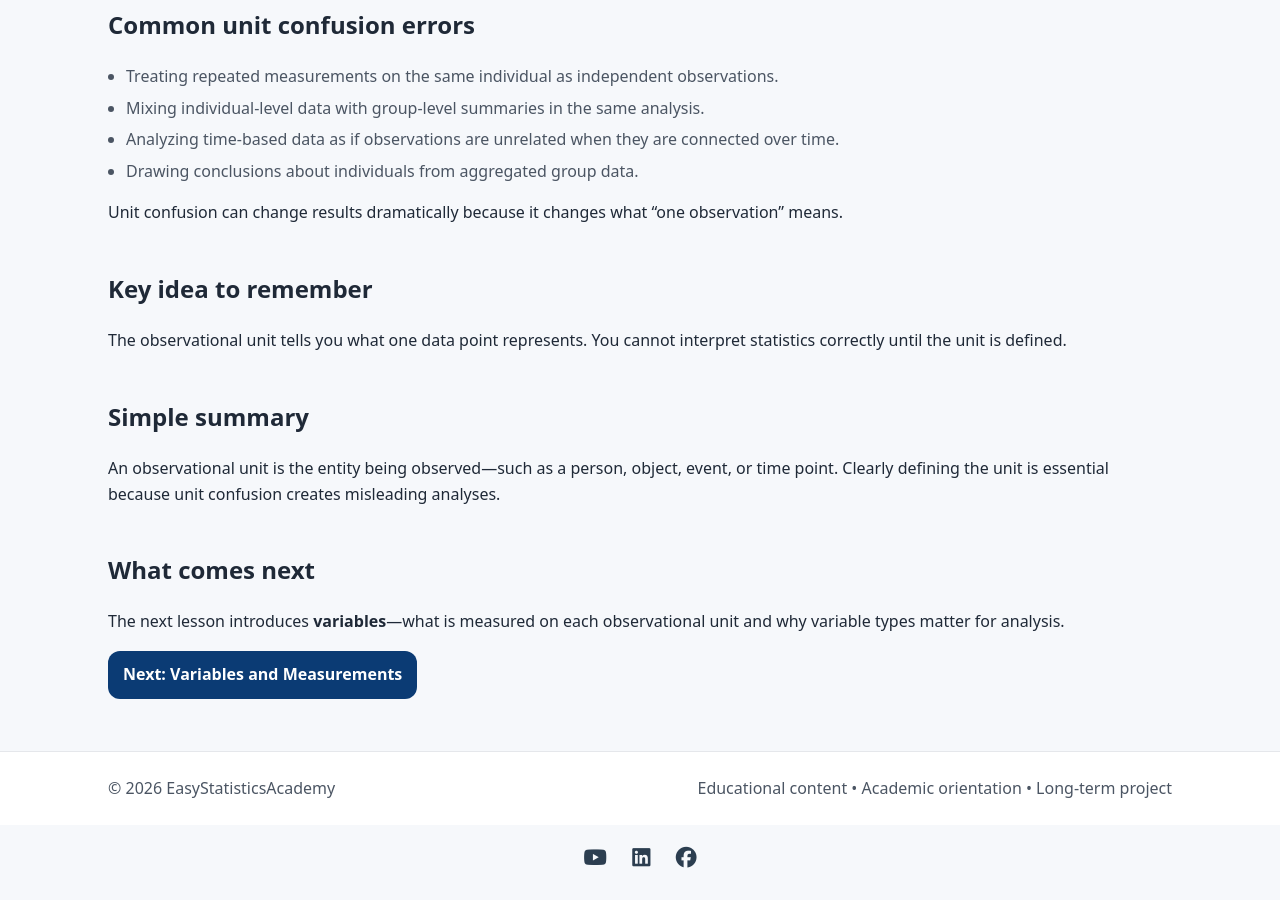
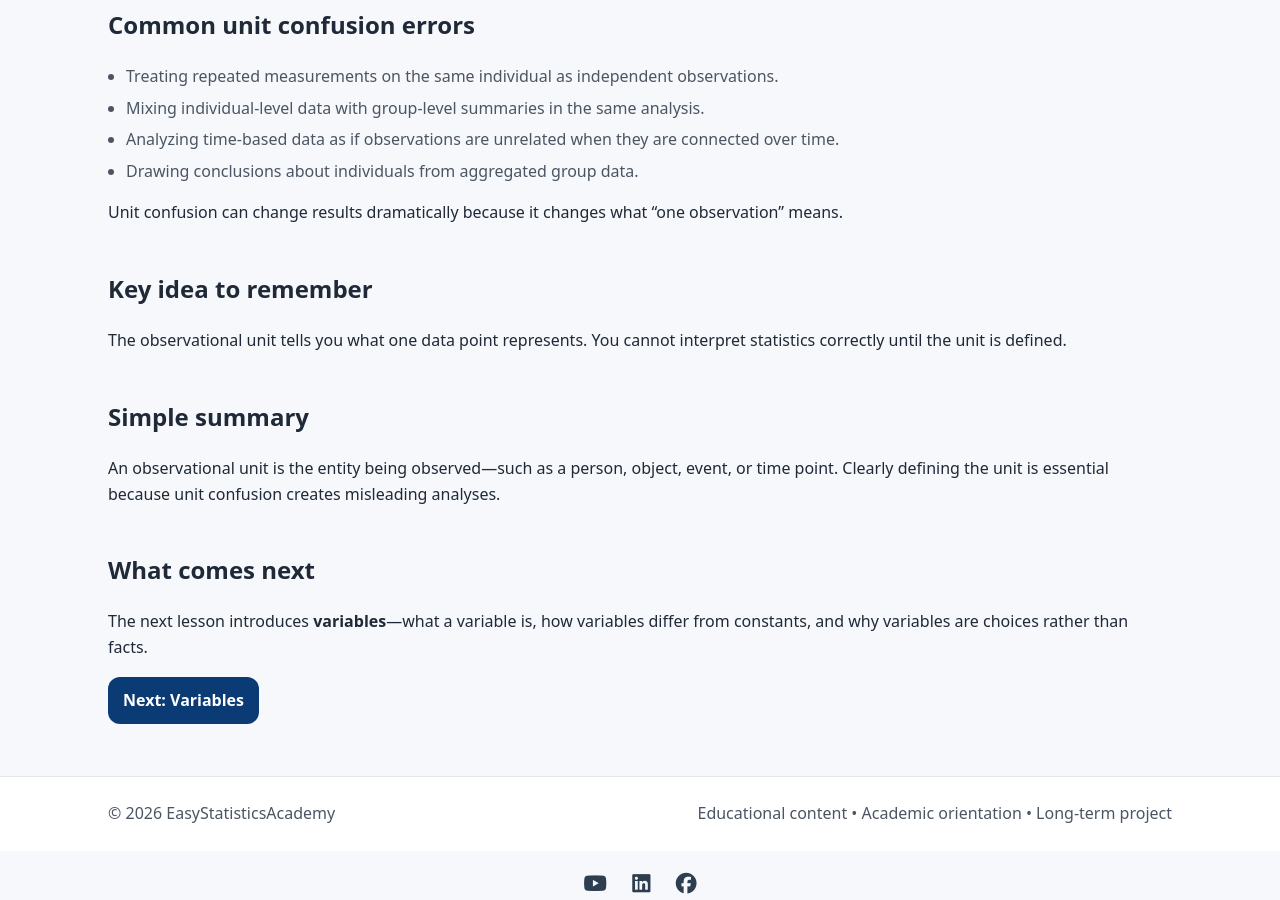
Before and after one commit to ammar-homaida-statistics/easystatisticsacademy, a Jekyll site: the page built from foundations/observational-units/index.md, in a window 1280 px wide and 900 px high, scrolled down 1578 px. Built offline with Jekyll 4.4.1, drawn with Linux system fonts in a browser that asks for light colours; before the commit the page ends 2452 px from its top, so only the background shows below that.

Commit message:
Update index.md

```diff
--- a/foundations/observational-units/index.md
+++ b/foundations/observational-units/index.md
@@ -167,12 +167,12 @@ lesson_order: 6
     <h2>What comes next</h2>
 
     <p>
-      The next lesson introduces <strong>variables</strong>—what is measured on each observational unit
-      and why variable types matter for analysis.
+      The next lesson introduces <strong>variables</strong>—what a variable is,
+      how variables differ from constants, and why variables are choices rather than facts.
     </p>
 
-    <a class="btn btn-primary" href="/foundations/variables-and-measurements/">
-      Next: Variables and Measurements
+    <a class="btn btn-primary" href="/foundations/variables/">
+      Next: Variables
     </a>
   </div>
 </section>
```
